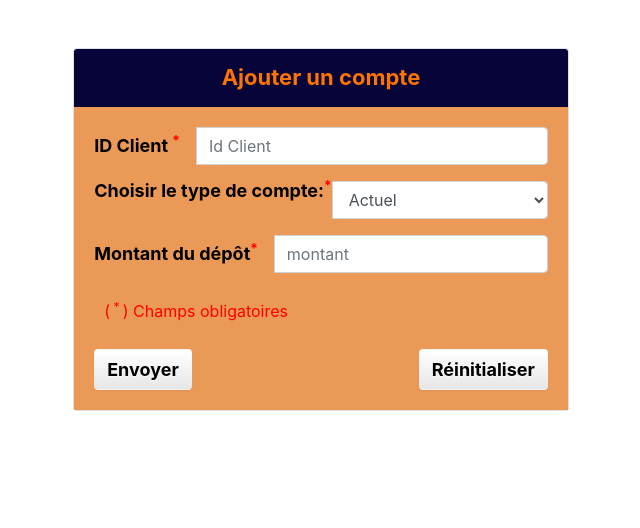
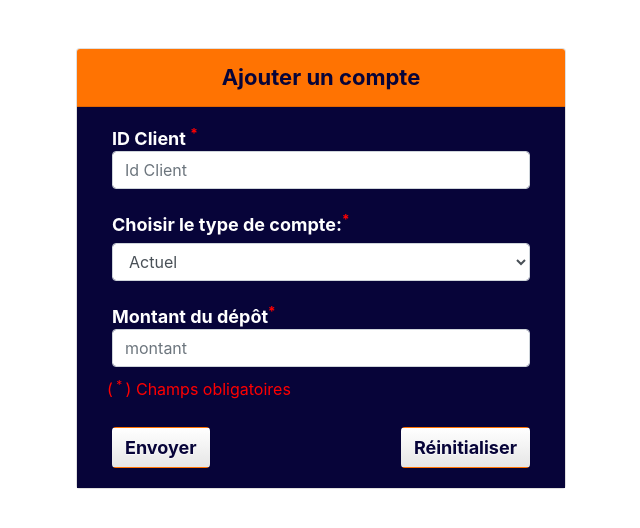
Before and after one commit to josisi98/Siemisika-Bank, a Flask app: page /ajoutcompte in a window 1280 px wide. Shown: the part 160-688 px from the top of the page, without its empty margins (319-959 px from the left). Run offline with Flask 2, Linux system fonts and the light colour scheme; the visitor is signed in with stand-in values (Sample User, id 1); some libraries are stand-ins or nearby versions.

Commit message:
modif page ajout compt

```diff
--- a/templates/ajoutcompte.html
+++ b/templates/ajoutcompte.html
@@ -4,35 +4,35 @@
 
 {% block content %}
 <div class = "row mb-3">
-    <div class="card">
-        <div class="card-header" style="color:#ff7302;background-color:#070439;text-align:center; font-weight: bold; font-size:22px ">
+    <div class="card" >
+        <div class="card-header" style="color:#070439;background-color:#ff7302;text-align:center; font-weight: bold; font-size:22px ">
             Ajouter un compte
         </div>
-        <div class="card-body" style="background-color:#e5781fc0;">
-            <form action="ajoutcompte" method="POST">
-
-                <div class="form-group input-group mb-3">
-                    <label class="m-auto pr-3" for="id_client" style="color:#000; font-weight: bold; font-size:18px ">ID Client <span style="color:#ff0000"><sup>*</sup></span></label>
-                   <input class="form-control" name="id_client" id="id_client" type="textfield" placeholder="Id Client" required maxlength="9">
+        <div class="card-body"style="background-color:#070439;">
+            <form class="row gy-2 gx-3 align-items-center" action="ajoutcompte" method="POST" style="height: 40vh; display: contents;"  >
+                <div class="col-auto">
+                    <label class="m-auto pr-3" for="id_client" style="color:#fff; font-weight:bold;font-size:18px;">ID Client <span style="color:#ff0000"><sup>*</sup></span></label>
+                    <input class="form-control" name="id_client" id="id_client" type="textfield" placeholder="Id Client" required maxlength="9">
                 </div>
-                <div class="form-group input-group mb-3">
-                    <label for="type_de_compte" style="color:#000; font-weight: bold; font-size:18px ">Choisir le type de compte:<span style="color:#ff0000"><sup>*</sup></span></label>
-                    <select class="form-control" id="type_de_compte" name="type_de_compte">
+                <br>
+                <div class="col-auto" style="width: 35vw">
+                    <label for="type_de_compte" style="color:#fff; font-weight:bold;font-size:18px;">Choisir le type de compte:<span style="color:#ff0000"><sup>*</sup></span></label>
+                    <select class="form-control" id="type_de_compte" name="type_de_compte" >
                         <option value="Actuel" style="color:#000; font-weight: bold; font-size:15px ">Actuel</option>
                         <option value="Épargne" style="color:#000; font-weight: bold; font-size:15px ">Épargne</option>
                     </select>
-                  </div>
-
-                <div class="form-group input-group mb-3">
-                    <label class="m-auto pr-3" for="montant" style="color:#000; font-weight: bold; font-size:18px ">Montant du dépôt<span style="color:#ff0000"><sup>*</sup></span></label>
-                   <input class="form-control" name="montant" id="montant" type="textfield" placeholder="montant" required>
+                </div>
+                <br>
+                <div class="col-auto">
+                    <label class="m-auto pr-3" for="montant" style="color:#fff; font-weight:bold;font-size:18px;">Montant du dépôt<span style="color:#ff0000"><sup>*</sup></span></label>
+                    <input class="form-control" name="montant" id="montant" type="textfield" placeholder="montant" required>
                 </div>
                 <span style="color:#ff0000; font-weight:bold;"><p><b>(<sup> * </sup>) Champs obligatoires</b></p></span>
-                <div class="form-group">
-                    <input type="submit" value="Envoyer" class="btn float-left login_btn" style="color:#000; font-weight: bold; font-size:18px ">
-                    <button class="reset_btn btn float-right" style="color:#000; font-weight: bold; font-size:18px ">Réinitialiser</button>
+                <div class="form-group col-12">
+                    <input type="submit" value="Envoyer" class="btn float-left login_btn"  style="color:#070439;background-color:#ff7302;font-weight:bold; font-size:18px;">
+                    <button class="reset_btn btn float-right"  style="color:#070439;background-color:#ff7302;font-weight:bold; font-size:18px;">Réinitialiser</button>
                 </div>
-            </form>
+              </form>
         </div>
     </div>
 </div>
```
